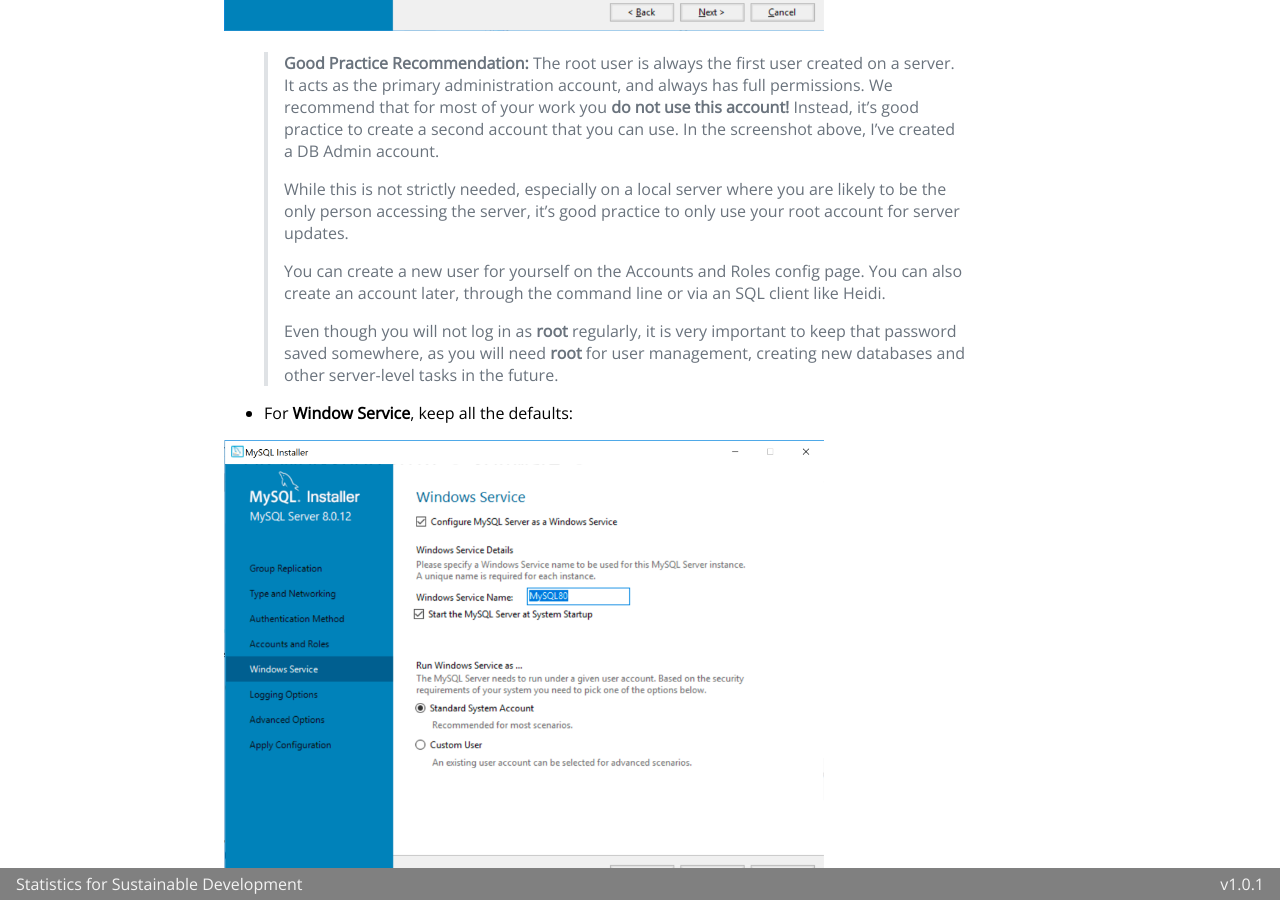
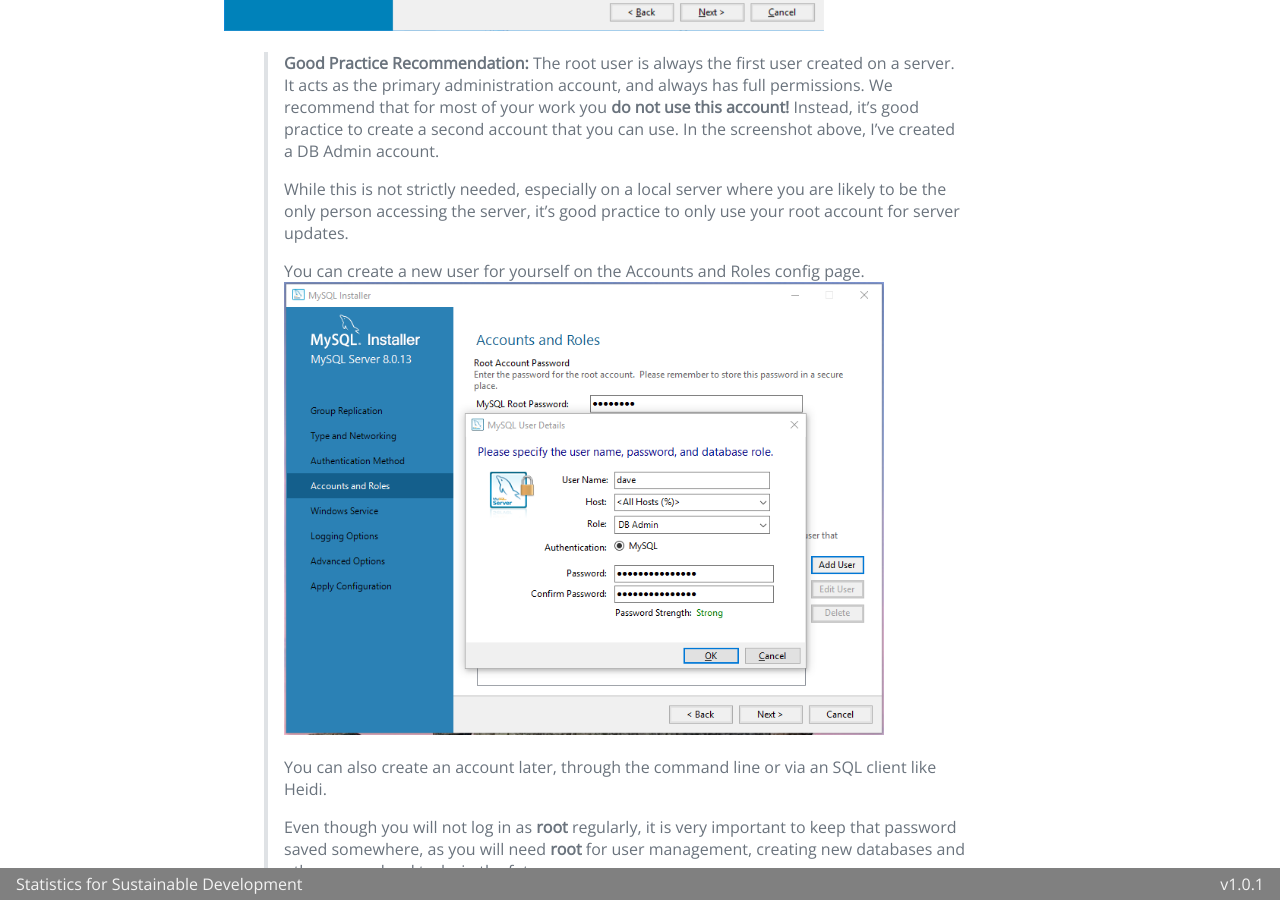
Before and after one commit to stats4sd/Installation-Guides, a Jekyll site: the page built from guides/Tools/MySQLInstallation/MySQL.md, in a window 1280 px wide and 900 px high, scrolled down 4589 px. Built offline with Jekyll 4.4.1, drawn with Linux system fonts in a browser that asks for light colours; some of the changed text lies outside the part shown.

Commit message:
added specific 2nd user img (thanks @chrismclarke :-)

```diff
--- a/guides/Tools/MySQLInstallation/MySQL.md
+++ b/guides/Tools/MySQLInstallation/MySQL.md
@@ -86,7 +86,10 @@
 >
 >While this is not strictly needed, especially on a local server where you are likely to be the only person accessing the server, it's good practice to only use your root account for server updates.
 >
->You can create a new user for yourself on the Accounts and Roles config page. You can also create an account later, through the command line or via an SQL client like Heidi.
+>You can create a new user for yourself on the Accounts and Roles config page.
+>![image](/assets/images/MySQL/create-new-user.png){:class='size--large'}
+>
+>You can also create an account later, through the command line or via an SQL client like Heidi.
 >
 >Even though you will not log in as **root** regularly, it is very important to keep that password saved somewhere, as you will need **root** for user management, creating new databases and other server-level tasks in the future.
 
```
Also changed, not shown: other parts of guides/Tools/MySQLInstallation/MySQL.md (+1 -1 lines), assets/images/MySQL/create-new-user.png (added).
